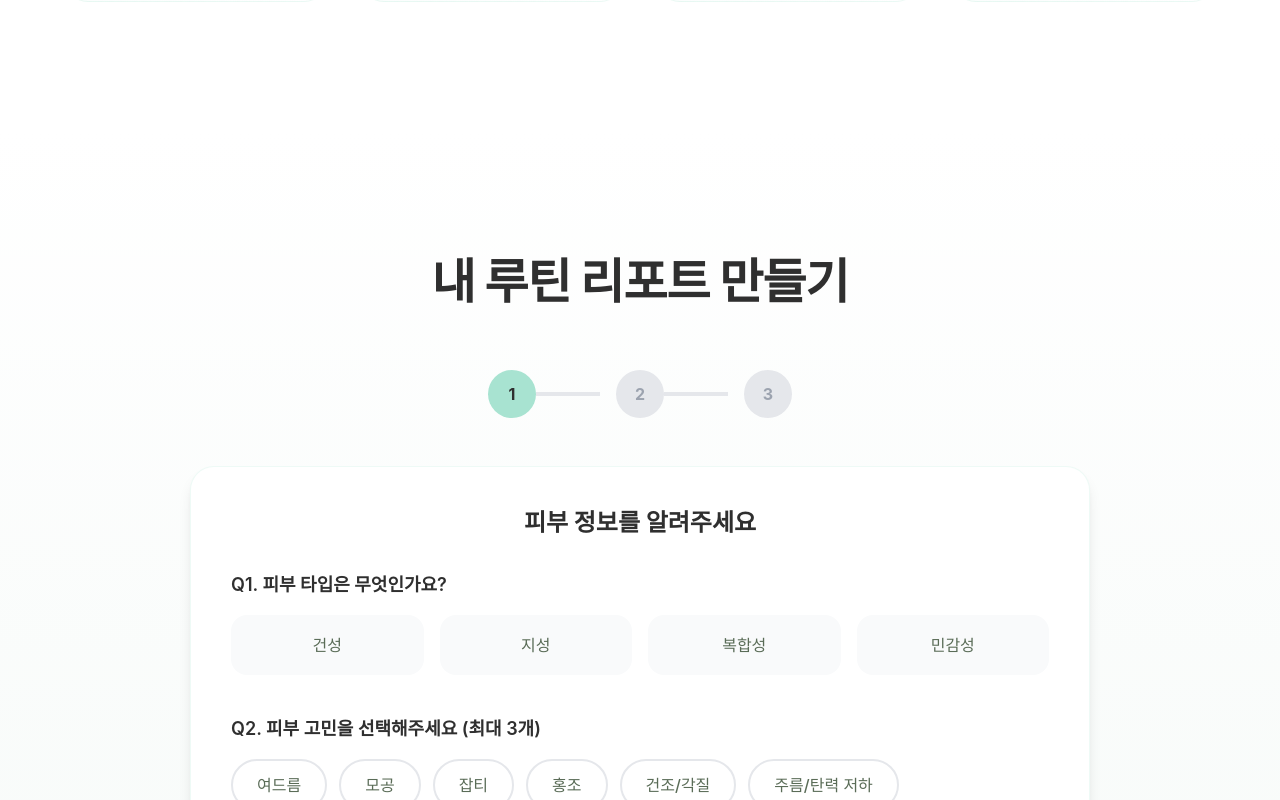
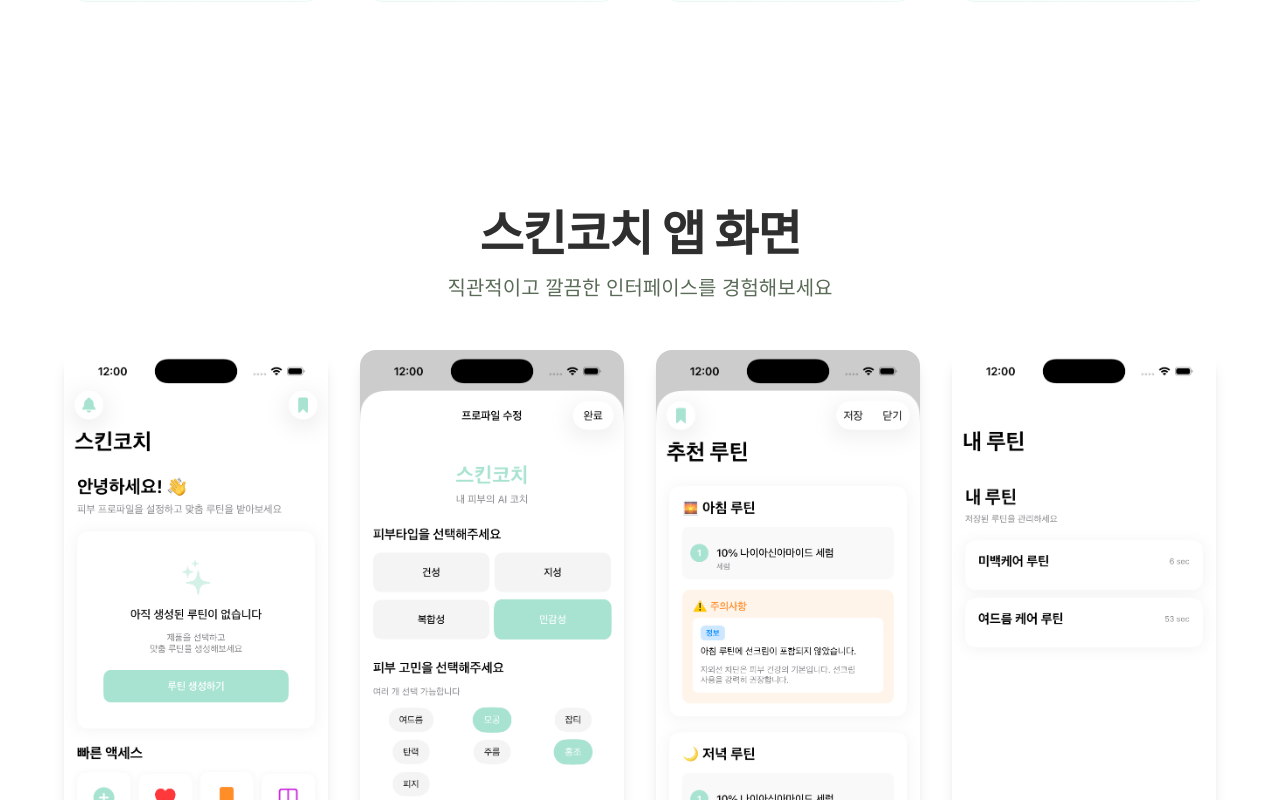
Before and after one commit to medix-ai/skincoach, a Next.js app: page / in a window 1280 px wide. Shown: the part 2400-3200 px from the top of the page. Built offline with nearby package versions, Linux system fonts and the light colour scheme.

Commit message:
feat: 앱 화면 이미지 깔끔한 레이아웃으로 추가

```diff
--- a/app/page.tsx
+++ b/app/page.tsx
@@ -1,6 +1,7 @@
 import Header from '@/components/Header'
 import Hero from '@/components/Hero'
 import ServiceIntro from '@/components/ServiceIntro'
+import AppScreens from '@/components/AppScreens'
 import RoutineForm from '@/components/RoutineForm'
 import ChallengeCTA from '@/components/ChallengeCTA'
 import FAQ from '@/components/FAQ'
@@ -12,6 +13,7 @@ export default function Home() {
       <Header />
       <Hero />
       <ServiceIntro />
+      <AppScreens />
       <RoutineForm />
       <ChallengeCTA />
       <FAQ />
--- /dev/null
+++ b/components/AppScreens.tsx
@@ -0,0 +1,48 @@
+'use client'
+
+import Image from 'next/image'
+
+const prefix = process.env.NEXT_PUBLIC_BASE_PATH || ''
+
+const appScreens = [
+  { name: '메인 화면', image: 'main화면.png' },
+  { name: '처음 랜딩', image: '처음랜딩.png' },
+  { name: '추천 루틴', image: '추천루틴.png' },
+  { name: '내 루틴', image: '내루틴.png' },
+  { name: '제품 비교', image: '제품비교.png' },
+  { name: '마이페이지', image: '마이페이지.png' },
+  { name: '알림 설정', image: '알림설정.png' },
+  { name: '메인 화면 스크롤', image: '메인화면스크롤.png' }
+]
+
+export default function AppScreens() {
+  return (
+    <section id="app-screens" className="py-20 px-6 md:px-16 bg-white">
+      <div className="max-w-[1400px] mx-auto">
+        <div className="text-center mb-12">
+          <h2 className="text-4xl md:text-5xl font-extrabold text-[#2F2F2F] mb-4 tracking-[-1px]">
+            스킨코치 앱 화면
+          </h2>
+          <p className="text-xl text-[#5a6c57]">
+            직관적이고 깔끔한 인터페이스를 경험해보세요
+          </p>
+        </div>
+
+        <div className="grid grid-cols-2 md:grid-cols-4 gap-6 md:gap-8">
+          {appScreens.map((screen, index) => (
+            <div key={index} className="relative w-full aspect-[9/19.5] rounded-2xl overflow-hidden shadow-lg hover:shadow-xl transition-shadow">
+              <Image
+                src={`${prefix}/image/${screen.image}`}
+                alt={screen.name}
+                fill
+                className="object-contain"
+                sizes="(max-width: 768px) 50vw, 25vw"
+                unoptimized
+              />
+            </div>
+          ))}
+        </div>
+      </div>
+    </section>
+  )
+}
```
